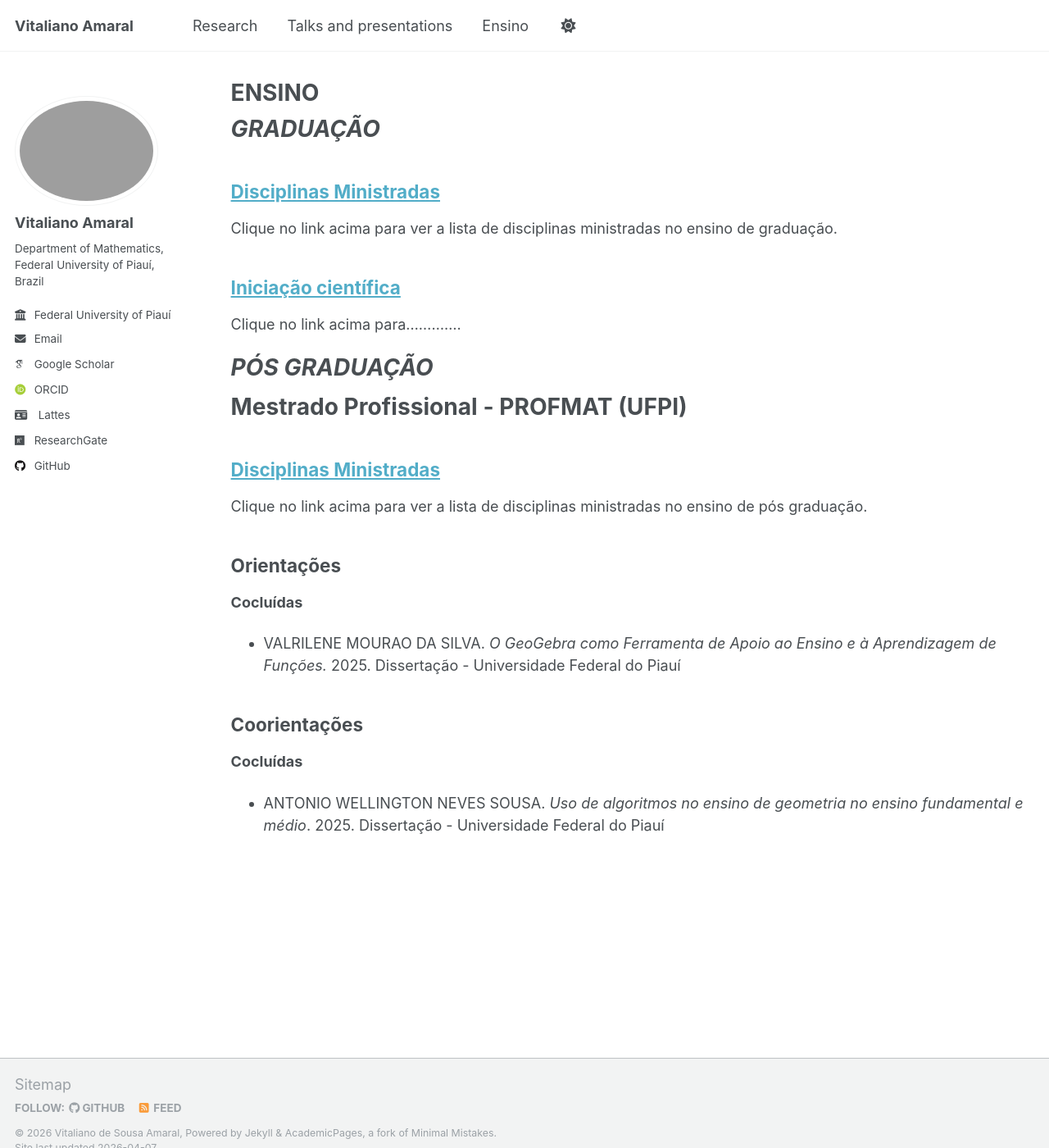
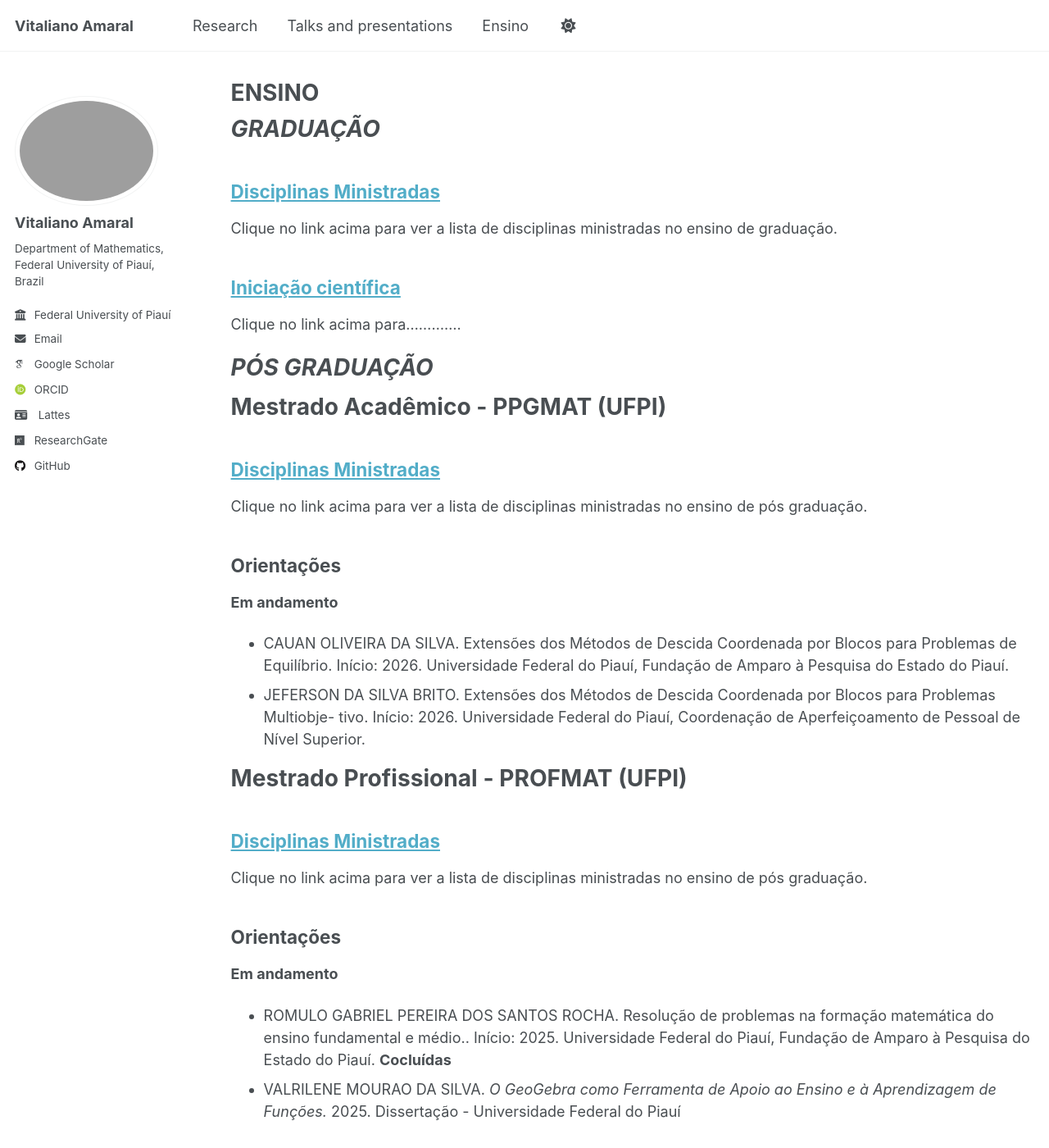
Before and after one commit to vitalianoamaral/vitalianoamaral.github.io, a Jekyll site: the page built from _pages/ensino.md, in a window 1280 px wide and 1400 px high. Shown: the whole window at 82% size. Built offline with Jekyll 4.4.1, drawn with Linux system fonts in a browser that asks for light colours; some web fonts are replaced.

Commit message:
Update pós graduação section with new orientations

```diff
--- a/_pages/ensino.md
+++ b/_pages/ensino.md
@@ -11,10 +11,20 @@ Clique no link acima para ver a lista de disciplinas ministradas no ensino de gr
 ## [Iniciação científica](/ensino/ic/)
 Clique no link acima para.............
 # *PÓS GRADUAÇÃO*
+# Mestrado Acadêmico - PPGMAT (UFPI)
+## [Disciplinas Ministradas](/ensino/disciplinaspg/)
+Clique no link acima para ver a lista de disciplinas ministradas no ensino de pós graduação.
+## Orientações
+**Em andamento**
+- CAUAN OLIVEIRA DA SILVA. Extensões dos Métodos de Descida Coordenada por Blocos para Problemas de Equilíbrio. Início: 2026. Universidade Federal do Piauí, Fundação de Amparo à Pesquisa do Estado do Piauí.
+- JEFERSON DA SILVA BRITO. Extensões dos Métodos de Descida Coordenada por Blocos para Problemas Multiobje- tivo. Início: 2026. Universidade Federal do Piauí, Coordenação de Aperfeiçoamento de Pessoal de Nível Superior.
+
 # Mestrado Profissional - PROFMAT (UFPI)
 ## [Disciplinas Ministradas](/ensino/disciplinaspg/)
 Clique no link acima para ver a lista de disciplinas ministradas no ensino de pós graduação.
 ## Orientações
+**Em andamento**
+- ROMULO GABRIEL PEREIRA DOS SANTOS ROCHA. Resolução de problemas na formação matemática do ensino fundamental e médio.. Início: 2025.  Universidade Federal do Piauí, Fundação de Amparo à Pesquisa do Estado do Piauí.
 **Cocluídas**
 - VALRILENE MOURAO DA SILVA. *O GeoGebra como Ferramenta de Apoio ao Ensino e à Aprendizagem de Funções.* 2025. Dissertação - Universidade Federal do Piauí
 
```
